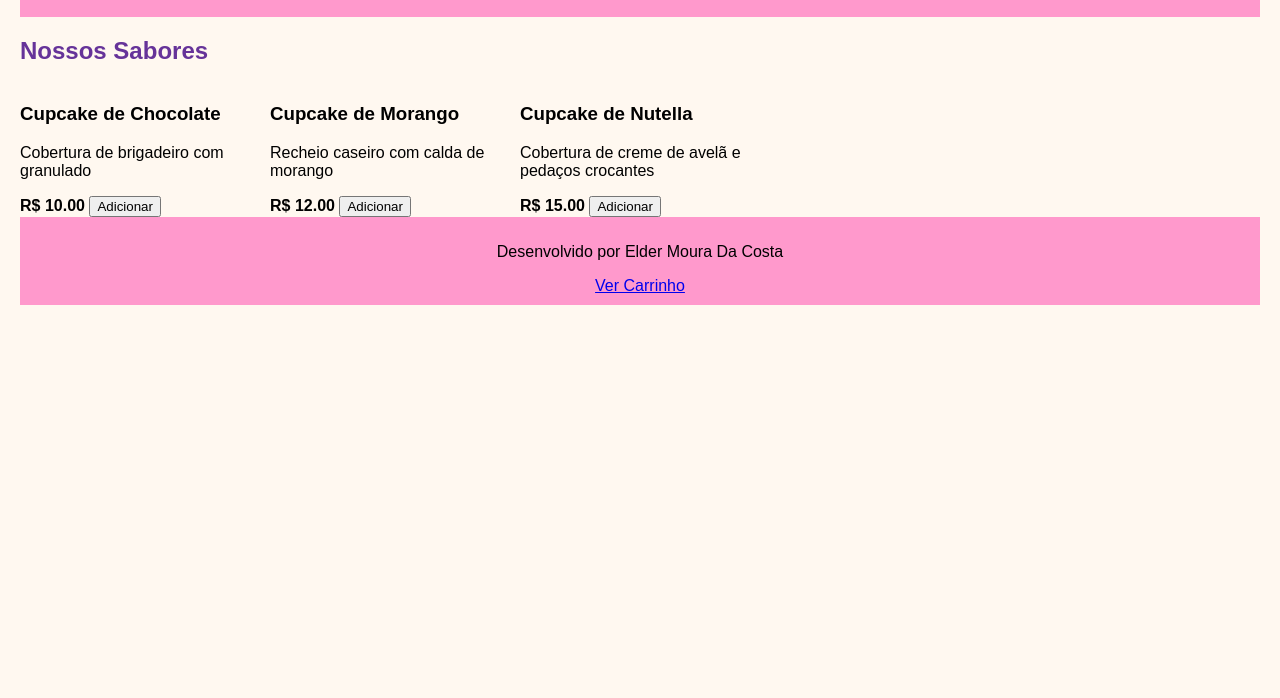
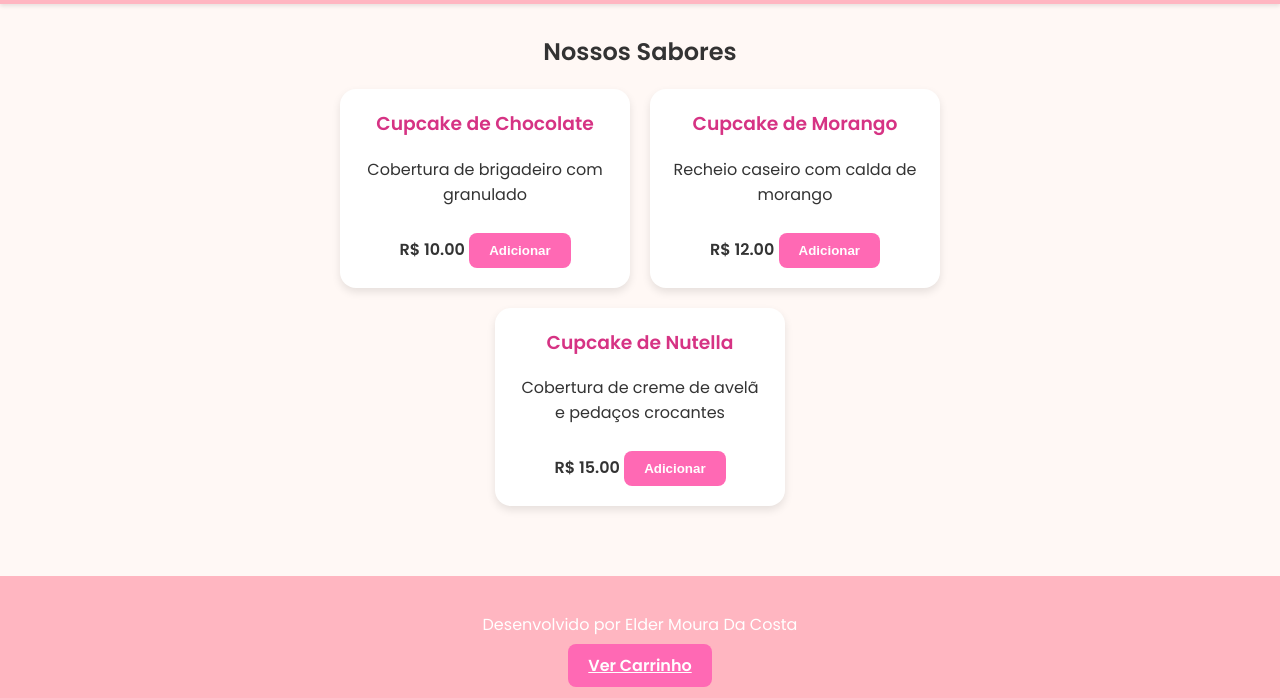
Before and after one commit to eldercosta6/app-cupcakes, a plain HTML site: page index.html in a window 1280 px wide. Shown: the part 104-802 px from the top of the page. Drawn offline with Linux system fonts and the light colour scheme.

Commit message:
Update style.css

```diff
--- a/style.css
+++ b/style.css
@@ -1,19 +1,78 @@
-
 body {
-    font-family: Arial, sans-serif;
-    margin: 20px;
-    background-color: #fff8f0;
+    font-family: 'Poppins', sans-serif;
+    margin: 0;
+    background-color: #fff8f5;
+    color: #333;
 }
-header, footer {
-    background-color: #ff99cc;
-    padding: 10px;
+header {
+    background-color: #ffb6c1;
+    color: #fff;
+    padding: 20px;
+    text-align: center;
+    box-shadow: 0 2px 4px rgba(0,0,0,0.1);
+}
+main {
+    padding: 30px;
+    max-width: 900px;
+    margin: auto;
+}
+h1, h2 {
+    margin: 0 0 20px;
+}
+.cupcake-container {
     text-align: center;
 }
-h1, h2 {
-    color: #663399;
+.cupcake-list {
+    display: flex;
+    flex-wrap: wrap;
+    justify-content: center;
+    gap: 20px;
 }
-.cupcake-list {
-    display: grid;
-    grid-template-columns: repeat(auto-fill, minmax(200px, 1fr));
+.cupcake {
+    background: #fff;
+    border-radius: 16px;
+    padding: 20px;
+    width: 250px;
+    box-shadow: 0 4px 8px rgba(0,0,0,0.1);
+    transition: transform 0.2s;
+}
+.cupcake:hover {
+    transform: translateY(-5px);
+}
+.cupcake h3 {
+    margin-top: 0;
+    color: #d63384;
+}
+.botao {
+    margin-top: 10px;
+    background-color: #ff69b4;
+    border: none;
+    color: white;
+    padding: 10px 20px;
+    border-radius: 8px;
+    font-weight: 600;
+    cursor: pointer;
+    transition: background-color 0.3s;
+}
+.botao:hover {
+    background-color: #ff1493;
+}
+form {
+    display: flex;
+    flex-direction: column;
     gap: 10px;
+    max-width: 400px;
+    margin: auto;
 }
+input {
+    padding: 10px;
+    border-radius: 8px;
+    border: 1px solid #ccc;
+}
+footer {
+    background-color: #ffb6c1;
+    text-align: center;
+    padding: 20px;
+    margin-top: 40px;
+    color: white;
+}
```
